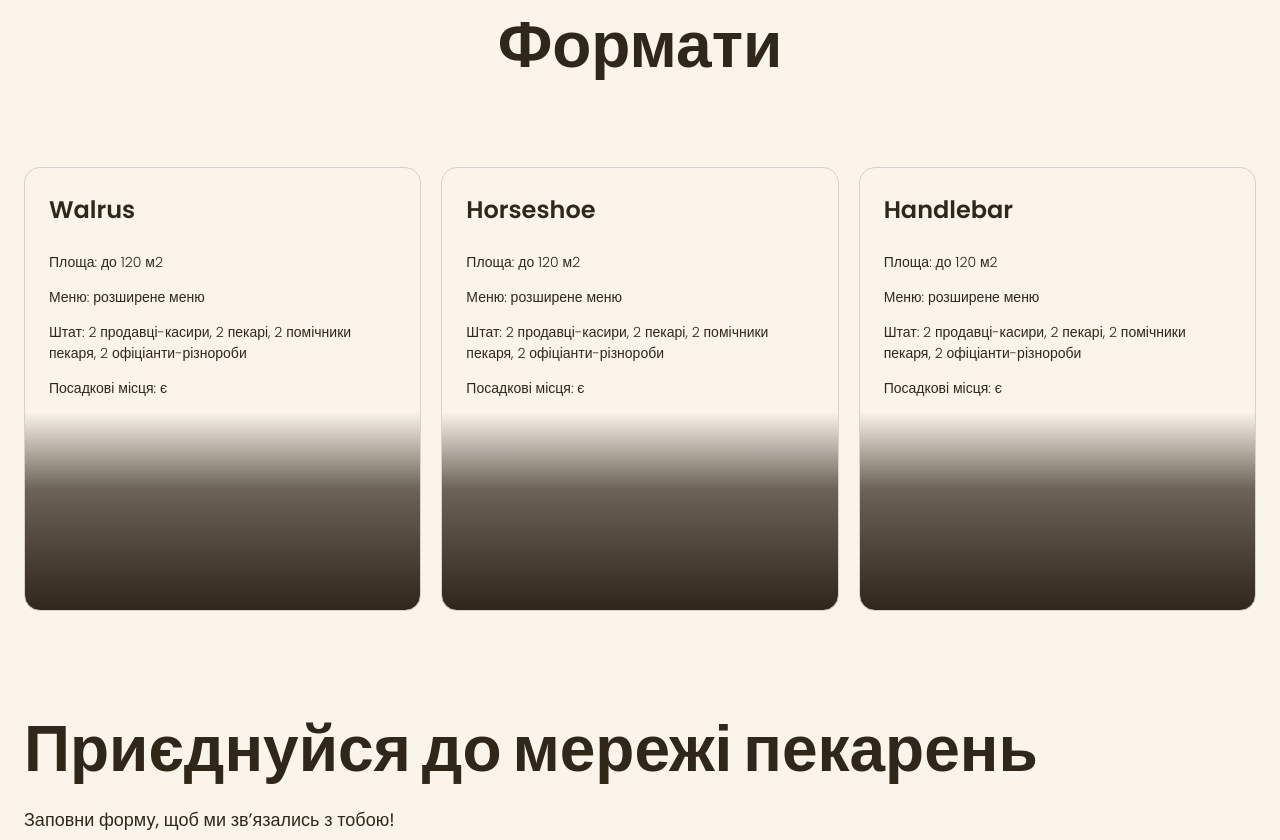
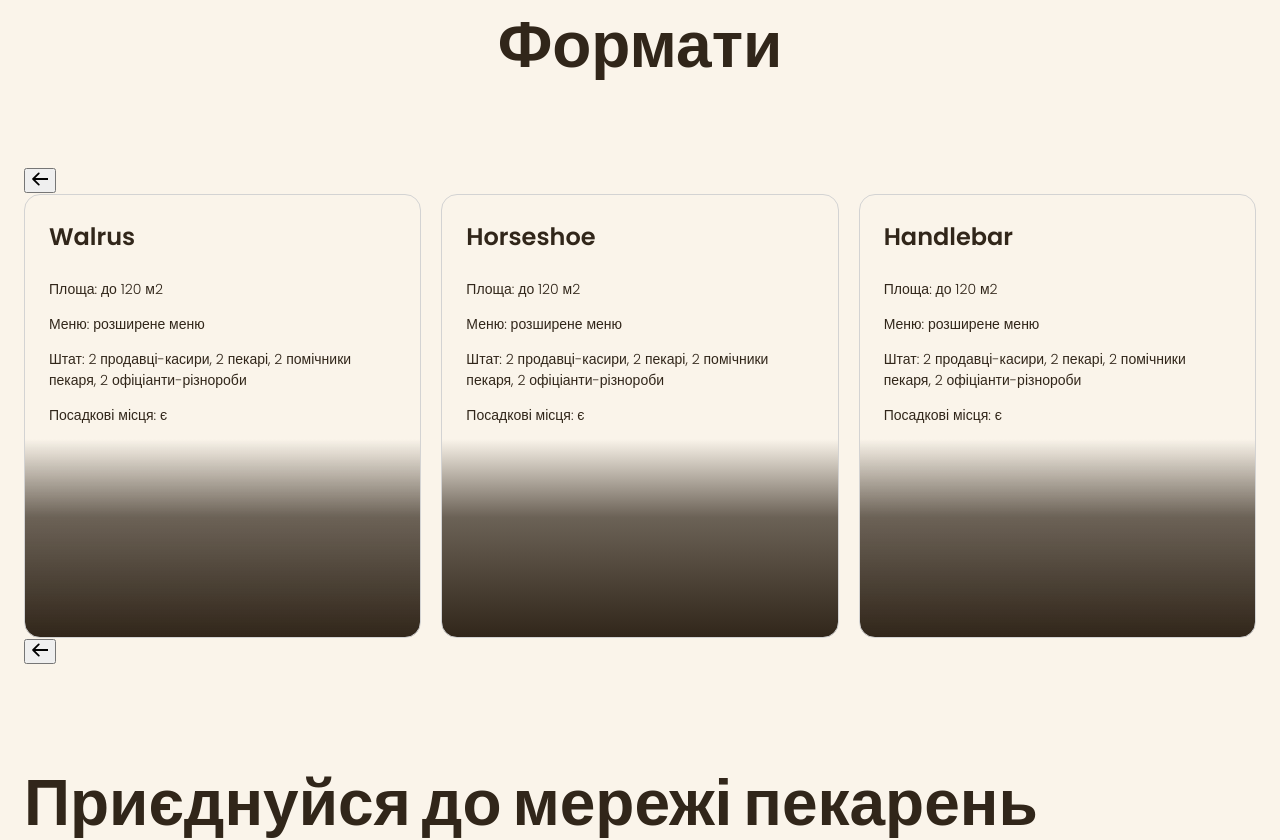
Before and after one commit to pasha-lipkiy/training-project, a plain HTML site: page index.html in a window 1280 px wide. Shown: the part 3072-3912 px from the top of the page. Drawn offline with Linux system fonts and the light colour scheme.

Commit message:
Update index.html

```diff
--- a/index.html
+++ b/index.html
@@ -95,6 +95,11 @@
       <section class="section" id="formats-section">
         <div class="container">
         <h2 class="formats-title section-title centered">Формати</h2>
+        <button class="carousel-button" type="button">
+          <svg width="16" height="16">
+            <use href="./images/icons.svg#icon-arrow"></use>
+          </svg>
+        </button>
         <ul class="formats-list">
           <li class="formats-item">
             <article class="format-card">
@@ -136,6 +141,11 @@
             </article>
           </li>
         </ul>
+        <button class="carousel-button" type="button">
+          <svg width="16" height="16">
+            <use href="./images/icons.svg#icon-arrow"></use>
+          </svg>
+        </button>
       </div>
       </section>
       <section class="section" id="contact-section">
```
